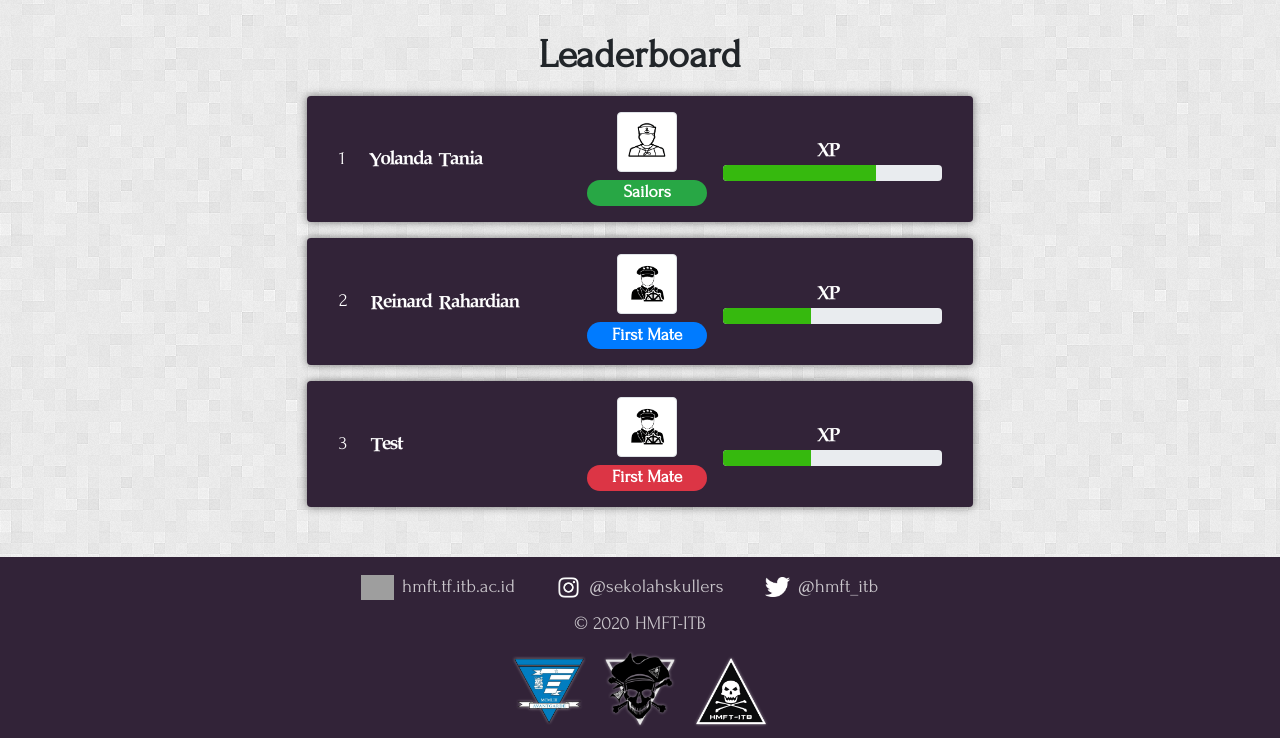
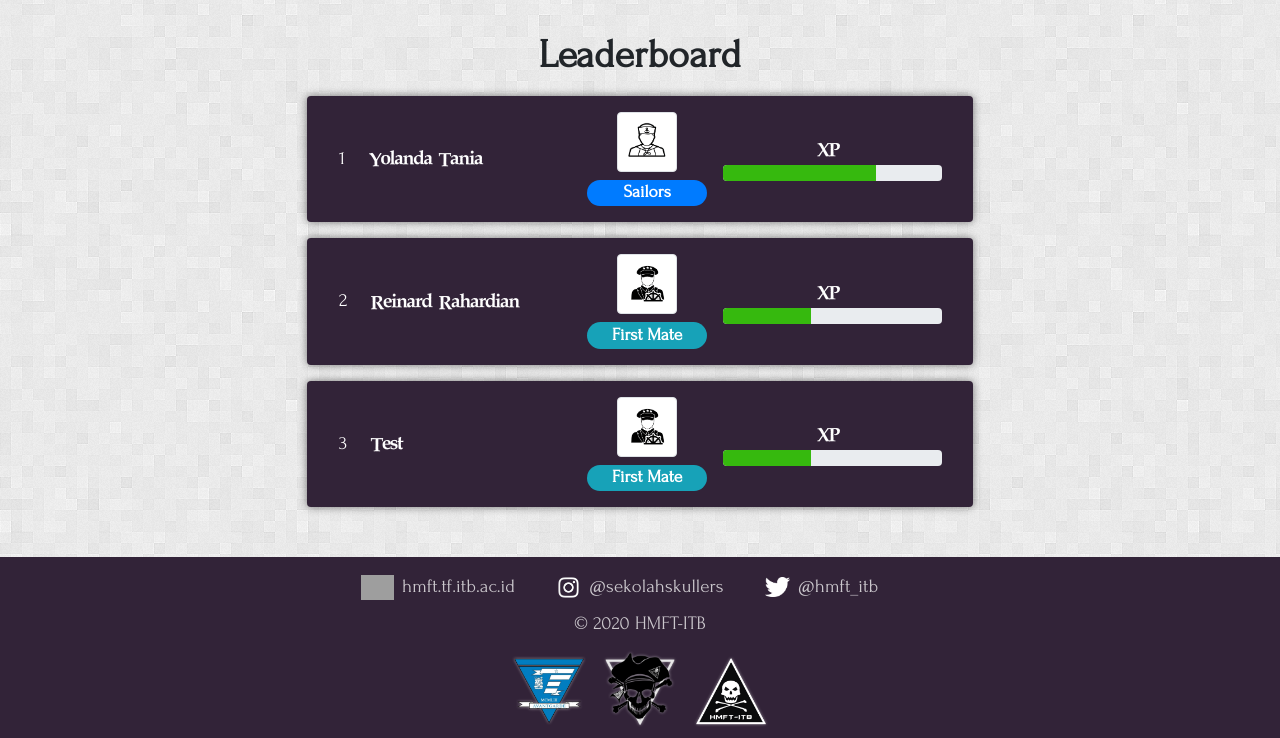
Before and after one commit to Yolandataniaa/DjangoBackend, a Django app: page /leaderboard/ in a window 1280 px wide. Shown: the part 62-800 px from the top of the page. Run offline with Django 3.2, Linux system fonts and the light colour scheme; data comes from the database, SQL or seed files in the repository; some libraries are stand-ins or nearby versions; grey boxes are pictures that could not be loaded.

Commit message:
Memberi warna badge yang bergantung pada level

```diff
--- /dev/null
+++ b/polls/static/js/badge.js
@@ -0,0 +1,10 @@
+$('.badge').addClass(function() {
+  switch ($(this).html()) {
+    case 'Sailors': return 'badge-primary'; break;
+    case 'Gunners': return 'badge-secondary'; break;
+    case 'Boatswain': return 'badge-success'; break;
+    case 'Liutenants': return 'badge-danger'; break;
+    case 'Sailing Master': return 'badge-warning'; break;
+    case 'First Mate': return 'badge-info'; break;
+  }
+});
--- a/polls/templates/polls/base.html
+++ b/polls/templates/polls/base.html
@@ -67,7 +67,7 @@
                     src="{% static 'icon/person-check-fill.svg' %}"
                     alt="user"
                   />
-                  <span>{{ user.username }}</span>
+                  <span>{{ user.first_name }}</span>
                 </div>
               </span>
               <a href="../accounts/logout" class="btn btn-custom-light my-md-0 my-1 ml-md-3">
@@ -153,6 +153,7 @@
     <script src="{% static 'js/popper.min.js' %}"></script>
     <script src="{% static 'js/bootstrap.min.js' %}"></script>
     <script src="{% static 'js/bootstrap-show-password.min.js' %}"></script>
+    <script src="{% static 'js/badge.js' %}"></script>
 
     {% block js %}
     {% endblock js %}
--- a/polls/templates/polls/leaderboard.html
+++ b/polls/templates/polls/leaderboard.html
@@ -21,7 +21,7 @@
             src=" {% static "icon/level/"|add:user1.student.level|add:".png" %}"
             alt="level"
           />
-          <span class="badge badge-pill badge-success badge-sm">{{user1.student.level}}</span>
+          <span class="badge badge-pill">{{user1.student.level}}</span>
         </div>
         <div
           class="d-flex flex-column align-items-center justify-content-center w-100 mt-2 mt-sm-0"
@@ -52,7 +52,7 @@
             src=" {% static "icon/level/"|add:user2.student.level|add:".png" %} "
             alt="level"
           />
-          <span class="badge badge-pill badge-primary badge-sm">{{user2.student.level}}</span>
+          <span class="badge badge-pill">{{user2.student.level}}</span>
         </div>
         <div
           class="d-flex flex-column align-items-center justify-content-center w-100 mt-2 mt-sm-0"
@@ -83,7 +83,7 @@
             src=" {% static "icon/level/"|add:user3.student.level|add:".png" %} "
             alt="level"
           />
-          <span class="badge badge-pill badge-danger badge-sm">{{user3.student.level}}</span>
+          <span class="badge badge-pill">{{user3.student.level}}</span>
         </div>
         <div
           class="d-flex flex-column align-items-center justify-content-center w-100 mt-2 mt-sm-0"
@@ -108,8 +108,6 @@
 
 {% block js %}
 <script>
-$(function() {
-  $('#leaderboard').addClass('active');
-});
+$('#leaderboard').addClass('active');
 </script>
 {% endblock js %}
--- a/polls/templates/polls/nilai.html
+++ b/polls/templates/polls/nilai.html
@@ -181,8 +181,6 @@
 
 {% block js %}
 <script>
-$(function() {
-  $('#nilai').addClass('active');
-});
+$('#nilai').addClass('active');
 </script>
 {% endblock js %}
--- a/polls/templates/polls/profile.html
+++ b/polls/templates/polls/profile.html
@@ -30,7 +30,7 @@
                   src=" {% static "icon/level/"|add:user.student.level|add:".png" %} "
                   alt="level"
                 />
-                <span class="badge badge-pill badge-success badge-sm">{{user.student.level}}</span>
+                <span class="badge badge-pill">{{user.student.level}}</span>
               </div>
               <div class="d-flex align-items-center mt-2">
                 <h5 class="bar mr-2 mb-0">HP</h5>
@@ -70,7 +70,6 @@
 
 {% block js %}
 <script>
-$('.nav-link').removeClass('active');
 $('#profile').addClass('active');
 
 $('.pagination a').each(function() {
--- a/polls/templates/polls/register.html
+++ b/polls/templates/polls/register.html
@@ -54,7 +54,7 @@
             </div>
           </nav>
         </header>
-        <div class="m-3">
+        <div>
           <h1 class="text-center">Register</h1>
           <form action="" method="post">
             {% csrf_token %}
--- a/templates/registration/login.html
+++ b/templates/registration/login.html
@@ -55,7 +55,7 @@
           </div>
         </nav>
       </header>
-        <div class="m-3">
+        <div>
           <h1 class="text-center">Login</h1>
           <form action="" method="post">
             {% csrf_token %}
```
